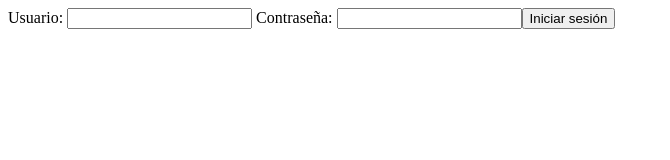
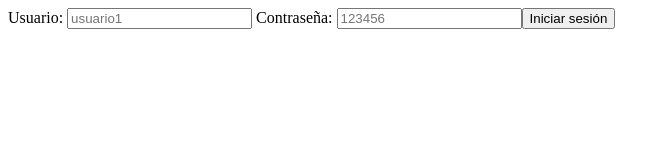
Before and after one commit to Dang3rZone/openweather-app, an Angular app: page / in a window 1280 px wide. Shown: the top 160 px of the page, without its empty margins (0-670 px from the left). Built offline with nearby package versions, Linux system fonts and the light colour scheme.

Commit message:
test: added login tests

```diff
--- a/src/app/cities/cities.json
+++ b/src/app/cities/cities.json
@@ -7,14 +7,12 @@
   "Málaga",
   "Murcia",
   "Palma",
-  "Las Palmas de Gran Canaria",
   "Bilbao",
   "Alicante",
   "Córdoba",
   "Valladolid",
   "Vigo",
   "Gijón",
-  "L'Hospitalet de Llobregat",
   "La Coruña",
   "Granada",
   "Vitoria-Gasteiz",
--- a/src/app/login/login.component.html
+++ b/src/app/login/login.component.html
@@ -1,11 +1,23 @@
 <form (ngSubmit)="onSubmit()">
   <label>
     Usuario:
-    <input type="text" [(ngModel)]="user" name="user" required />
+    <input
+      type="text"
+      [(ngModel)]="user"
+      name="user"
+      placeholder="usuario1"
+      required
+    />
   </label>
   <label>
     Contraseña:
-    <input type="password" [(ngModel)]="password" name="password" required />
+    <input
+      type="password"
+      placeholder="123456"
+      [(ngModel)]="password"
+      name="password"
+      required
+    />
   </label>
   <button type="submit">Iniciar sesión</button>
 </form>
--- a/src/app/login/login.component.ts
+++ b/src/app/login/login.component.ts
@@ -10,6 +10,7 @@ import { AuthService } from '../auth.service';
 export class LoginComponent {
   public user!: string;
   public password!: string;
+  public errorMessage = '';
 
   constructor(private authService: AuthService, private router: Router) {}
 
@@ -17,7 +18,7 @@ export class LoginComponent {
     if (this.authService.login(this.user, this.password)) {
       this.router.navigate(['/main']);
     } else {
-      // Mostrar mensaje de error
+      this.errorMessage = 'Invalid username or password';
     }
   }
 }
```
Also changed, not shown: 1 other file (tests, documents, lock files or other folders).
